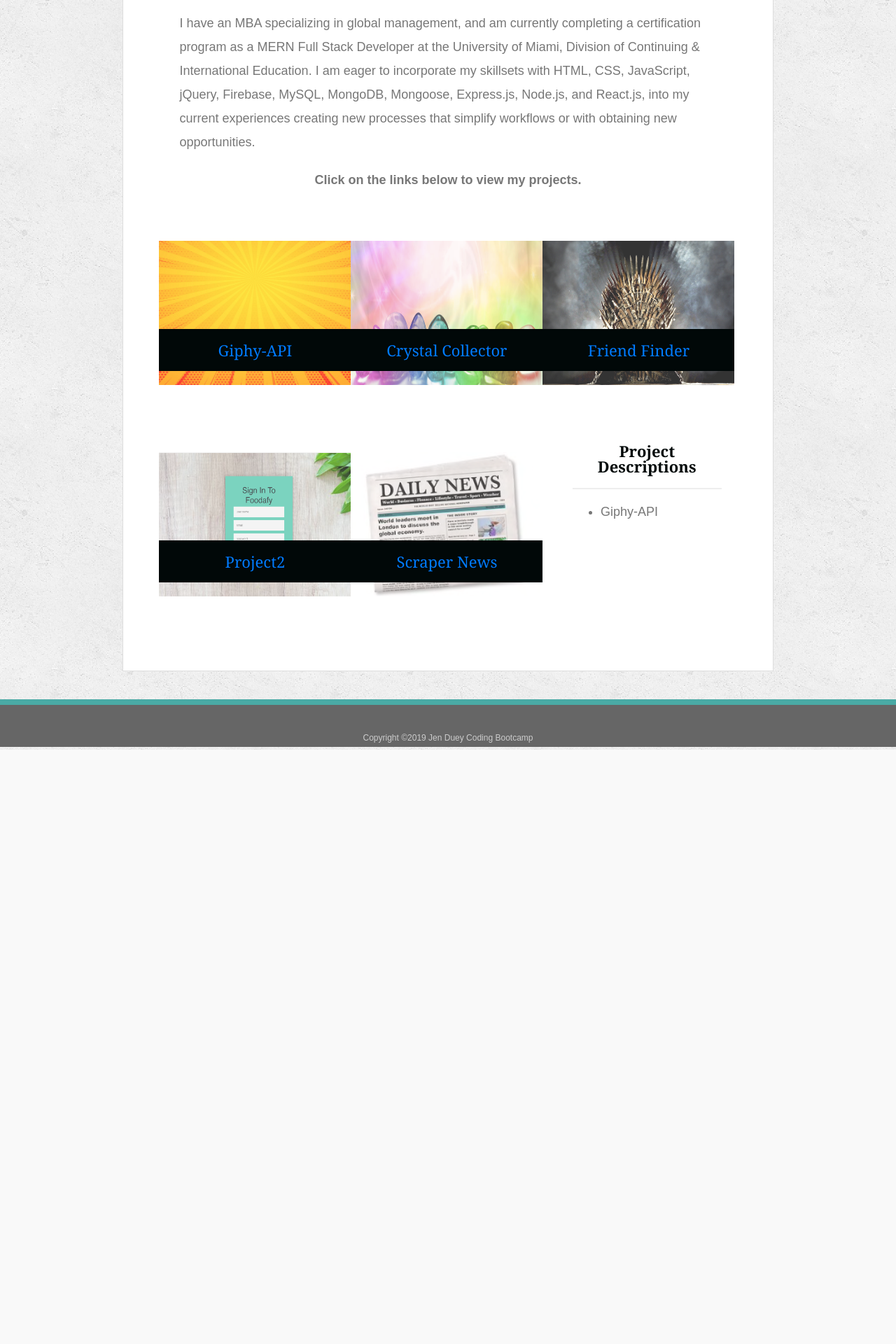
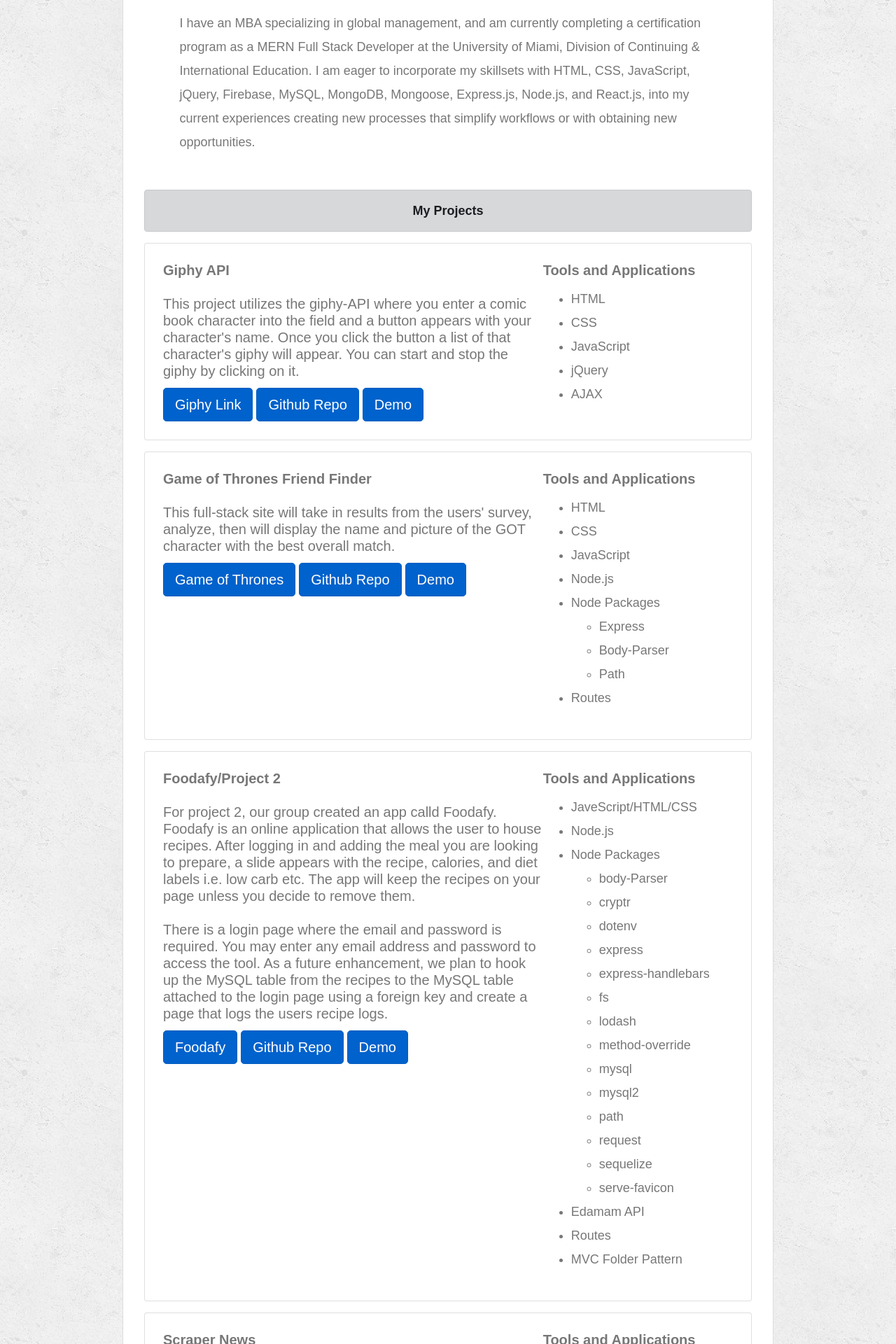
Before and after one commit to jldueyusa/portfolio, a PHP site: page /index.php in a window 1280 px wide. Shown: the part 825-2745 px from the top of the page at 70% size. Before the commit the page ends 1896 px from the top, so only its background shows below. Run offline with PHP 8.4, Linux system fonts and the light colour scheme.

Commit message:
changed format and added text and links

```diff
--- a/index.html
+++ b/index.html
@@ -53,68 +53,165 @@
                 Education. I am eager to incorporate my skillsets with HTML, CSS, JavaScript, jQuery, Firebase, MySQL,
                 MongoDB, Mongoose, Express.js, Node.js, and React.js, into my current experiences creating new processes
                 that simplify workflows or with obtaining new opportunities.</p>
-
-              <p>
-                <center><b>Click on the links below to view my projects.</b></center>
-              </p>
-
             </div>
           </div>
         </div>
+      </div>
+      <div class="alert alert-dark" role="alert">
+        <center><b>My Projects</b></center>
+      </div>
 
-        <div class="row">
-          <div class="col4">
-            <div class="work">
-              <img src="assets/images/backgroundimg.PNG" alt="RPG Game" height="206">
-              <h3><a href="https://jldueyusa.github.io/Giphy-API/index.html">Giphy-API</a></h3>
-            </div>
+      <div class="card mb-3" style="max-width: 100%;">
+        <div class="row no-gutters">
+          <div class="col-md-8">
+            <h5 class="card-title"><b>Giphy API</b><br></br>
+              This project utilizes the giphy-API where you enter a comic book character into the
+              field and a button appears with your character's name. Once you click the button a list of that
+              character's giphy will appear. You can start and stop the giphy by clicking on it.
+            </h5>
+
+            <a href="https://jldueyusa.github.io/Giphy-API/index.html" class="btn btn-primary btn-lg active">Giphy
+              Link</a>
+            <a href="https://github.com/jldueyusa/Giphy-API" class="btn btn-primary btn-lg active">Github Repo</a>
+            <a href="https://drive.google.com/file/d/1-ny_RnX8GPoKfURLmHDdgrLslyBszYsI/view" class="btn btn-primary btn-lg active">Demo</a>
           </div>
-          <div class="col4">
-            <div class="work">
-              <img src="assets/images/readme.png" alt="Crystal Collector" height="206">
-              <h3> <a href="https://crystalcollector777.herokuapp.com/">Crystal Collector</a> </h3>
-            </div>
-          </div>
-          <div class="col4">
-            <div class="work">
-              <img src="assets/images/ironThrone.png" alt="FriendFinder" height="206">
-              <h3> <a href="https://friendfinderjlduey.herokuapp.com">Friend Finder</a></h3>
-            </div>
+
+          <div class="col-md-4">
+            <h5 class="card-title"><b>Tools and Applications</b></h5>
+            <ul>
+              <li>HTML</li>
+              <li>CSS</li>
+              <li>JavaScript</li>
+              <li>jQuery</li>
+              <li>AJAX</li>
+            </ul>
           </div>
         </div>
-        <div class="row">
-          <div class="col4">
-            <div class="work">
-              <img src="assets/images/login.png" alt="project2" height="206">
-              <h3> <a href="https://project2daniela.herokuapp.com/">Project2</a></h3>
-            </div>
+      </div>
+
+      <div class="card mb-3" style="max-width: 100%;">
+        <div class="row no-gutters">
+          <div class="col-md-8">
+            <h5 class="card-title"><b>Game of Thrones Friend Finder</b><br></br>
+              This full-stack site will take in results from the users' survey, analyze, then
+              will display the name and picture of the GOT character with the best overall match.
+            </h5>
+
+            <a href="https://friendfinderjlduey.herokuapp.com" class="btn btn-primary btn-lg active">Game of Thrones</a>
+            <a href="https://github.com/jldueyusa/FriendFinder" class="btn btn-primary btn-lg active">Github Repo</a>
+            <a href="https://drive.google.com/file/d/1mXCSFNdMcsn-S_p6E5Skeranwl44CxL9/view" class="btn btn-primary btn-lg active">Demo</a>
           </div>
-          <div class="col4">
-            <div class="work">
-              <img src="assets/images/newspaper.png" alt="Scraper" height="206">
-              <h3> <a href="https://scraper777.herokuapp.com/">Scraper News</a></h3>
-            </div>
+
+          <div class="col-md-4">
+            <h5 class="card-title"><b>Tools and Applications</b></h5>
+            <ul>
+              <li>HTML</li>
+              <li>CSS</li>
+              <li>JavaScript</li>
+              <li>Node.js</li>
+              <li>Node Packages</li>
+              <ul>
+                <li>Express</li>
+                <li>Body-Parser</li>
+                <li>Path</li>
+              </ul>
+              <li>Routes</li>
+            </ul>
           </div>
         </div>
+      </div>
 
-        <div class="row">
-          <div class="col-md-12">
-            <div class="row">
-              <div class="col-md-12" id="projectlist">
-                <h3>
-                  <center><b>Project Descriptions</b></center>
-                </h3>
+      <div class="card mb-3" style="max-width: 100%;">
+        <div class="row no-gutters">
+          <div class="col-md-8">
+            <h5 class="card-title"><b>Foodafy/Project 2</b><br></br>
+              For project 2, our group created an app calld Foodafy. Foodafy is an online application that allows the
+              user to house recipes. After logging in and adding the meal you are looking to prepare, a slide appears
+              with the recipe, calories, and diet labels i.e. low carb etc. The app will keep the recipes on your page
+              unless you decide to remove them.<br></br>
+              There is a login page where the email and password is required. You may enter any email address and
+              password to access the tool. As a future enhancement, we plan to hook up the MySQL table from the recipes
+              to the MySQL table attached to the login page using a foreign key and create a page that logs the users
+              recipe logs.
 
-                <ul>
-                  <li>Giphy-API</li>
+            </h5>
 
+            <a href="https://blooming-plateau-19229.herokuapp.com/food" class="btn btn-primary btn-lg active">Foodafy</a>
+            <a href="https://github.com/dstl21/project_2" class="btn btn-primary btn-lg active">Github Repo</a>
+            <a href="https://drive.google.com/file/d/1g5D1vzs9xt3dyaLmUnEz7MZeCUIzT8fe/view" class="btn btn-primary btn-lg active">Demo</a>
+          </div>
 
-                </ul>
+          <div class="col-md-4">
+            <h5 class="card-title"><b>Tools and Applications</b></h5>
+            <ul>
+              <li>JaveScript/HTML/CSS</li>
+              <li>Node.js</li>
+              <li>Node Packages</li>
+              <ul>
+                <li>body-Parser</li>
+                <li>cryptr</li>
+                <li>dotenv</li>
+                <li>express</li>
+                <li>express-handlebars</li>
+                <li>fs</li>
+                <li>lodash</li>
+                <li>method-override</li>
+                <li>mysql</li>
+                <li>mysql2</li>
+                <li>path</li>
+                <li>request</li>
+                <li>sequelize</li>
+                <li>serve-favicon</li>
+              </ul>
+              <li>Edamam API</li>
+              <li>Routes</li>
+              <li>MVC Folder Pattern</li>
+            </ul>
+          </div>
+        </div>
+      </div>
 
+      <div class="card mb-3" style="max-width: 100%;">
+        <div class="row no-gutters">
+          <div class="col-md-8">
+            <h5 class="card-title"><b>Scraper News</b><br></br>
+              In this app you will be able to view and leave comments on the latest news by locating the "Scrape" button
+              in the upper right corner of the navigation bar. Click into the article you want to read and you will see
+              a field to enter your name and a field to leave a comment. After entering this information, click the
+              "SUBMIT" button to log the comment information. You can clear all the articles and start over by hitting
+              the "Clear Articles" button next to the "Scrape" button in the navigation bar.
+            </h5>
 
-              </div>
-            </div>
+            <a href="https://scraper777.herokuapp.com/" class="btn btn-primary btn-lg active">Scraper News App</a>
+            <a href="https://github.com/jldueyusa/scraper" class="btn btn-primary btn-lg active">Github Repo</a>
+            <a href="https://drive.google.com/file/d/1GmMf14A9U_YRc-xdTKR0KxMl_UTqqogj/view" class="btn btn-primary btn-lg active">Demo</a>
           </div>
+
+          <div class="col-md-4">
+            <h5 class="card-title"><b>Tools and Applications</b></h5>
+            <ul>
+              <li>JaveScript/CSS</li>
+              <li>Node.js</li>
+              <li>Node Packages</li>
+              <ul>
+                  <li>axios</li>
+                <li>body-Parser</li>
+                <li>cheerio</li>
+                <li>express</li>
+                <li>express-handlebars</li>
+                <li>mongoose</li>
+                <li>morgan</li>
+                <li>path</li>
+                <li>request</li>
+              </ul>
+              <li>Handlebars</li>
+              <li>MongoDV</li>
+              <li>Routes</li>
+              <li>MVC Folder Pattern</li>
+            </ul>
+          </div>
+        </div>
+      </div>
 
     </section>
 
```
Also changed, not shown: assets/css/style.css (line endings or trailing spaces).
